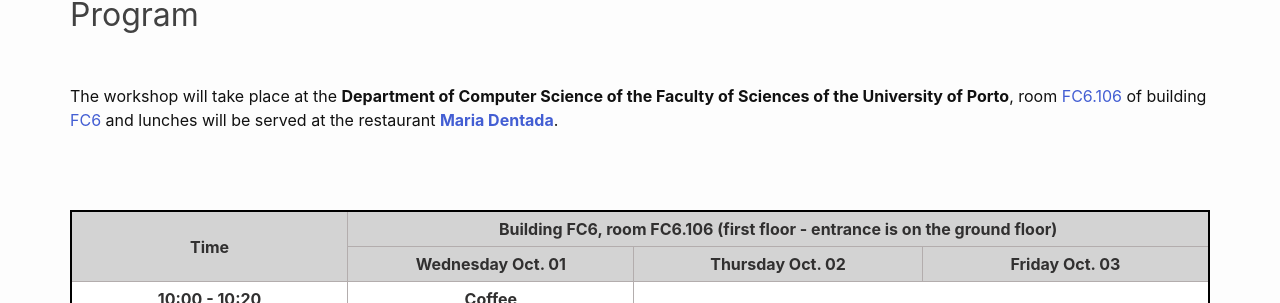
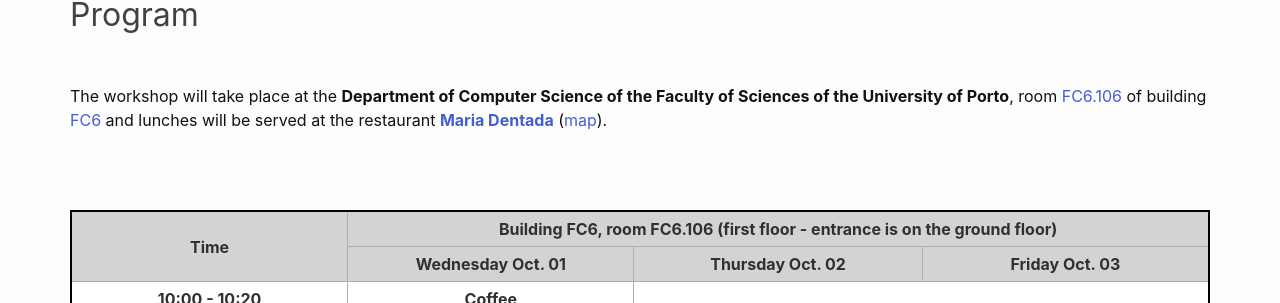
Before and after one commit to apm-workshop/2025, a Jekyll site: the page built from _pages/program.md, in a window 1280 px wide and 900 px high, scrolled down 309 px. Shown: the part 150-453 px from the top of the window. Built offline with Jekyll 4.4.1, drawn with Linux system fonts in a browser that asks for light colours.

Commit message:
Update program.md

```diff
--- a/_pages/program.md
+++ b/_pages/program.md
@@ -7,7 +7,7 @@ published: true
 hide: false
 ---
 
-The workshop will take place at the __Department of Computer Science of the Faculty of Sciences of the University of Porto__, room [FC6.106](https://sigarra.up.pt/fcup/en/INSTAL_GERAL.ESPACO_VIEW?pv_id=69060) of building [FC6](https://sigarra.up.pt/fcup/pt/instal_geral.edificio_view?pv_id=1332) and lunches will be served at the restaurant [__Maria Dentada__](https://mariadentada.pt/).
+The workshop will take place at the __Department of Computer Science of the Faculty of Sciences of the University of Porto__, room [FC6.106](https://sigarra.up.pt/fcup/en/INSTAL_GERAL.ESPACO_VIEW?pv_id=69060){:target="_blank"} of building [FC6](https://sigarra.up.pt/fcup/pt/instal_geral.edificio_view?pv_id=1332){:target="_blank"} and lunches will be served at the restaurant [__Maria Dentada__](https://mariadentada.pt/){:target="_blank"} ([map](https://maps.app.goo.gl/8qUxXhizfYyJ67Wg9){:target="_blank"}).
 
  <br> <br>
 
```
